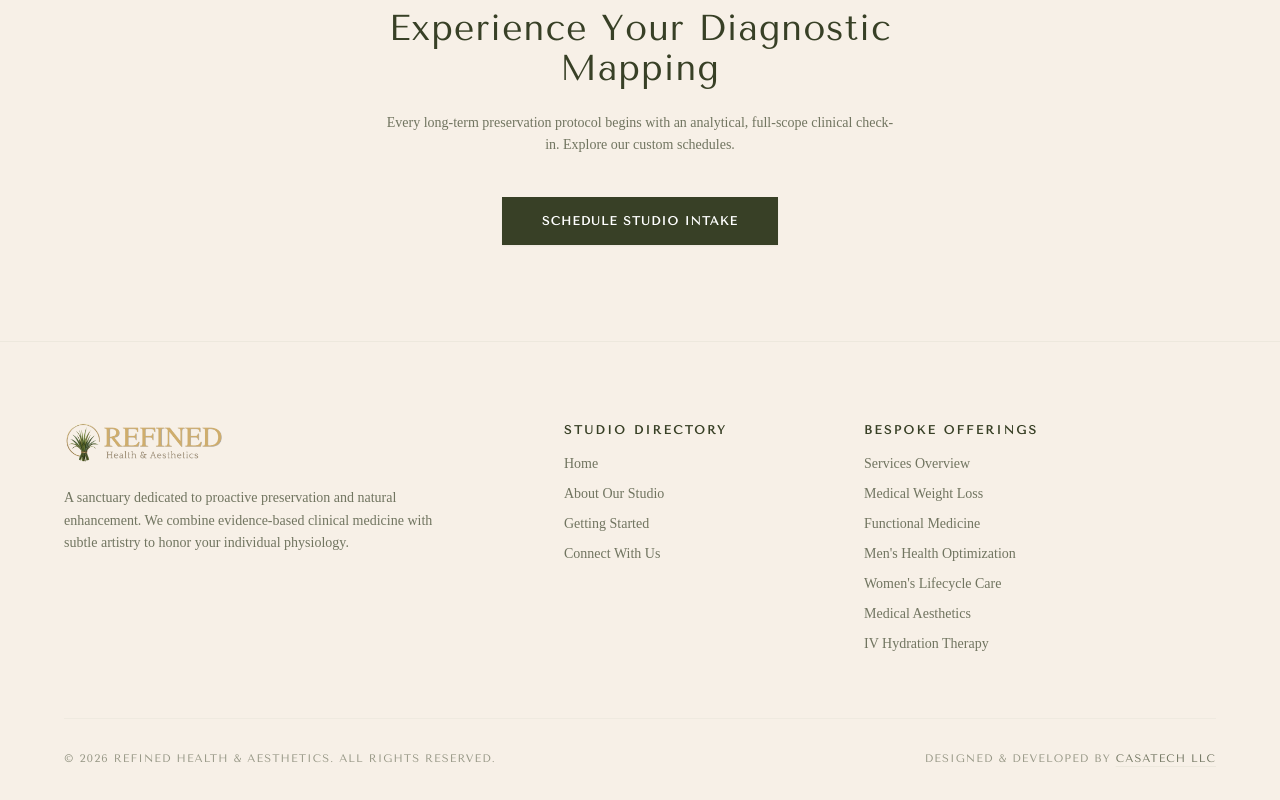
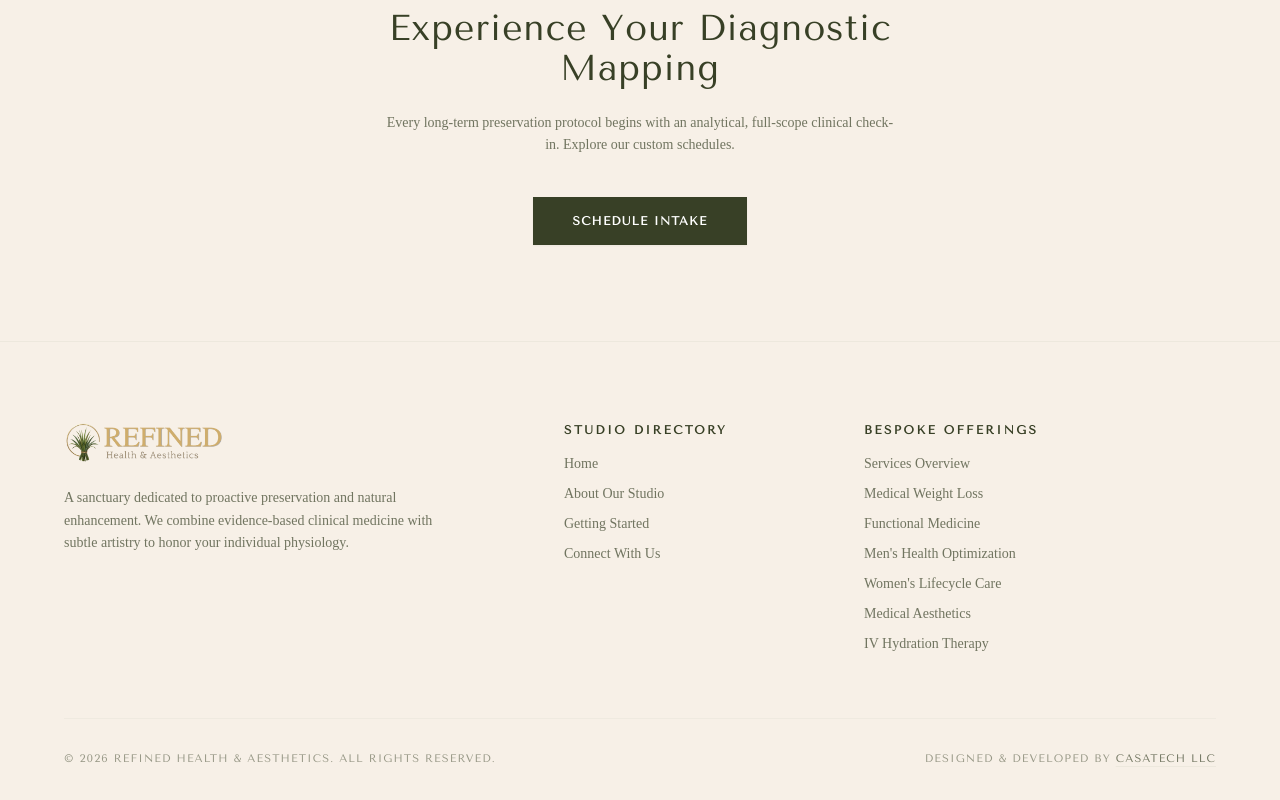
Before and after one commit to Casatechllc/refinedmedspa, a Nuxt app: page /about in a window 1280 px wide. Shown: the part 4086-4886 px from the top of the page. Built offline with nearby package versions, Linux system fonts and the light colour scheme; a web font is replaced by a local one.

Commit message:
updated about cta

```diff
--- a/pages/about.vue
+++ b/pages/about.vue
@@ -15,7 +15,7 @@
         </p>
         <div class="pt-4">
           <NuxtLink to="/contact" class="inline-block bg-refined-forest text-white font-sans text-xs tracking-widest uppercase font-semibold py-4 px-10 hover:bg-refined-sage transition-all duration-300 ease-out rounded-none shadow-xs">
-            Schedule Studio Intake
+            Schedule Intake
           </NuxtLink>
         </div>
       </div>
```
